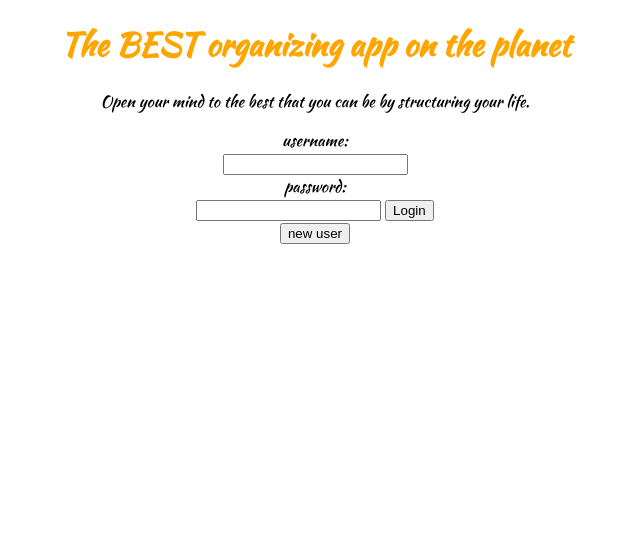
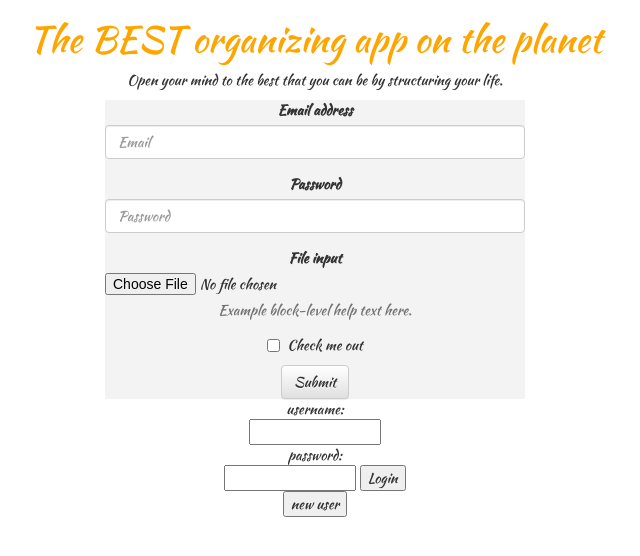
Before and after one commit to itd/Organization-App, a plain HTML site: page Index.html in a window 1280 px wide. Shown: the whole page, without its empty margins (325-965 px from the left). Drawn offline with nearby package versions, Linux system fonts and the light colour scheme.

Commit message:
bootsrap jazz

```diff
--- a/Index.html
+++ b/Index.html
@@ -3,19 +3,58 @@
 
 	<head>
 		<meta charset="UTF-8">
+		<!-- Latest compiled and minified CSS -->
+<link rel="stylesheet" href="https://maxcdn.bootstrapcdn.com/bootstrap/3.3.7/css/bootstrap.min.css" integrity="sha384-BVYiiSIFeK1dGmJRAkycuHAHRg32OmUcww7on3RYdg4Va+PmSTsz/K68vbdEjh4u" crossorigin="anonymous">
+
+<!-- Optional theme -->
+<link rel="stylesheet" href="https://maxcdn.bootstrapcdn.com/bootstrap/3.3.7/css/bootstrap-theme.min.css" integrity="sha384-rHyoN1iRsVXV4nD0JutlnGaslCJuC7uwjduW9SVrLvRYooPp2bWYgmgJQIXwl/Sp" crossorigin="anonymous">
+
+<!-- Latest compiled and minified JavaScript -->
+<script src="https://maxcdn.bootstrapcdn.com/bootstrap/3.3.7/js/bootstrap.min.js" integrity="sha384-Tc5IQib027qvyjSMfHjOMaLkfuWVxZxUPnCJA7l2mCWNIpG9mGCD8wGNIcPD7Txa" crossorigin="anonymous"></script>
+
 		<link href="https://fonts.googleapis.com/css?family=Kaushan+Script" rel="stylesheet">
 		<link rel="stylesheet" type="text/css" href="css/style.css">
 		<title>Operation ORDER!</title>
 	</head>
 		<body>
+		<div class="container">
+		<div class="row">
+
 			<div class="header-block">
 			<div class="heading">
 				<h1>The BEST organizing app on the planet</h1>
 				<p>Open your mind to the best that you can be by structuring your life.</p>
 
+   </div>
+
+<div class="row">
+<div id="master-login">
+		<form>
+		  <div class="form-group">
+		    <label for="exampleInputEmail1">Email address</label>
+		    <input type="email" class="form-control" id="exampleInputEmail1" placeholder="Email">
+		  </div>
+		  <div class="form-group">
+		    <label for="exampleInputPassword1">Password</label>
+		    <input type="password" class="form-control" id="exampleInputPassword1" placeholder="Password">
+		  </div>
+		  <div class="form-group">
+		    <label for="exampleInputFile">File input</label>
+		    <input type="file" id="exampleInputFile">
+		    <p class="help-block">Example block-level help text here.</p>
+		  </div>
+		  <div class="checkbox">
+		    <label>
+		      <input type="checkbox"> Check me out
+		    </label>
+		  </div>
+	  	<button type="submit" class="btn btn-default">Submit</button>
+		</form>
+	</div>
+</div>
 
 
-				<form action="login.html">
+				<form action="login.html" method="post">
 					username:<br>
 					<input type="text" name="username"><br>
 					password:<br>
@@ -26,10 +65,9 @@
 					<input type="submit" name="new user" value="new user">
 
 				</form>
+			</div>
+		</div>
+	<footer></footer>
+	</body>
 
-
-	</body>
-	<footer>
-
-	</footer>
 </html>
--- a/css/style.css
+++ b/css/style.css
@@ -19,3 +19,10 @@ p{
 form{
 	text-align: center;
 }
+
+#master-login {
+	margin: 0 auto;
+	width: 50%;
+	max-width: 30em;
+	background: #f3f3f3;
+}
```
